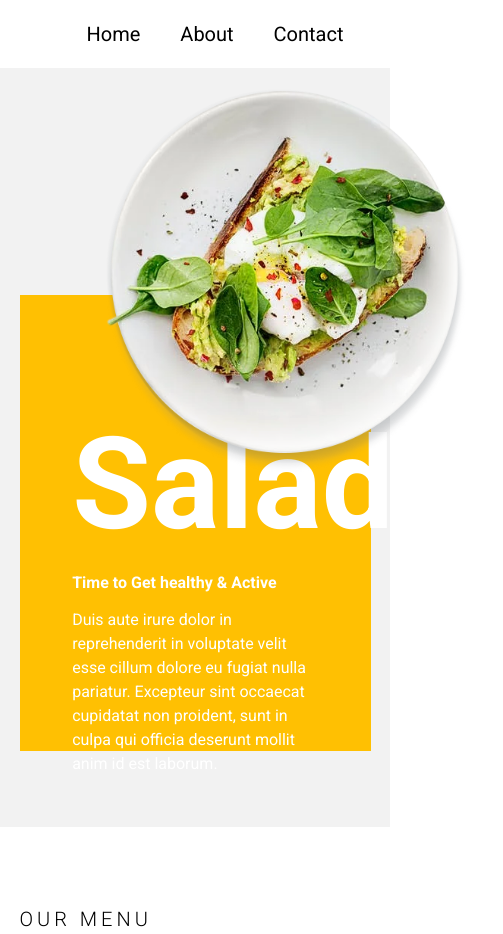
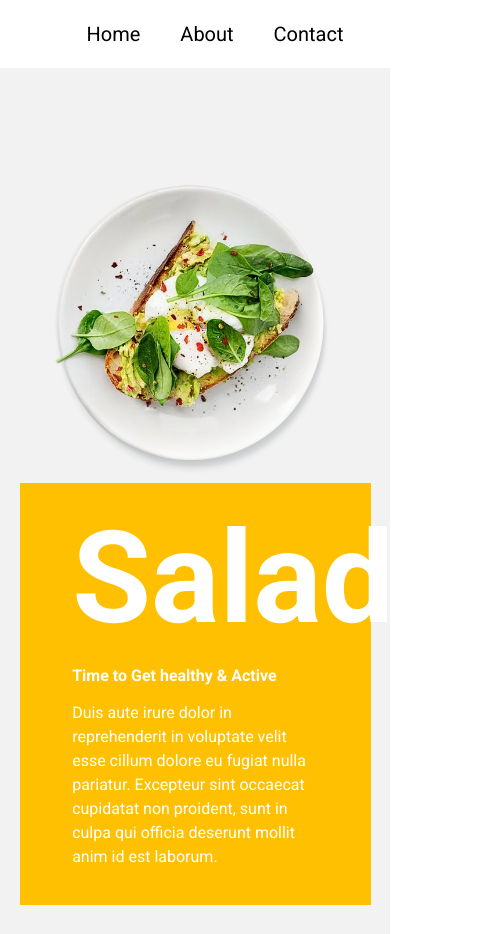
Before and after one commit to Silmon121/healthy-food-page, a plain HTML site: page index.html in a window 390 px wide. Shown: the top 934 px of the page, 503 px wide, since content can reach past the window. Drawn offline with Linux system fonts and the light colour scheme.

Commit message:
Quick fix
Fixed:
-Responsivity

```diff
--- a/Assets/Styles/mobile_style.css
+++ b/Assets/Styles/mobile_style.css
@@ -6,9 +6,9 @@
     }
     .intro-container img {
         position: absolute;
-        width: 425px;
-        height: 415px;
-        top: 0;
+        width: 325px;
+        height: 315px;
+        top: 10%;
         left: 20%;
     }
     .orange-rectangle{
@@ -80,6 +80,7 @@
         flex-direction: column-reverse;
         justify-content: flex-end;
         align-items: center;
+        width: 90%;
     }
     .salad-info-container{
         width: 80%;
@@ -122,7 +123,7 @@
     }
     .subscribe-container{
         width: 80%;
-        height: 65%;
+        height: 60%;
     }
     .subscribe-container h2{
         font-size: 2rem;
@@ -145,3 +146,26 @@
         font-size: 1rem;
     }
 }
+@media screen and (max-height: 1000px){
+    .intro-container img{
+        top: 0;
+        left: 0;
+        position: relative;
+    }
+    .intro-container{
+        height: auto;
+        padding: 100px 0 100px 0;
+    }
+    .orange-rectangle{
+        height: 80%;
+        padding: 20px 0 20px 0;
+    }
+
+    .subscribe-section{
+        height: auto;
+        padding: 100px 0 100px 0;
+    }
+    .subscribe-container{
+        height: 90%;
+    }
+}
```
